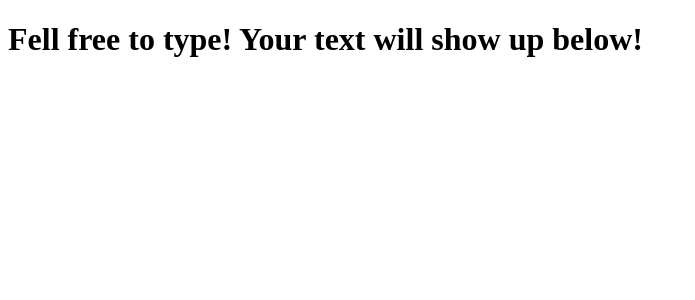
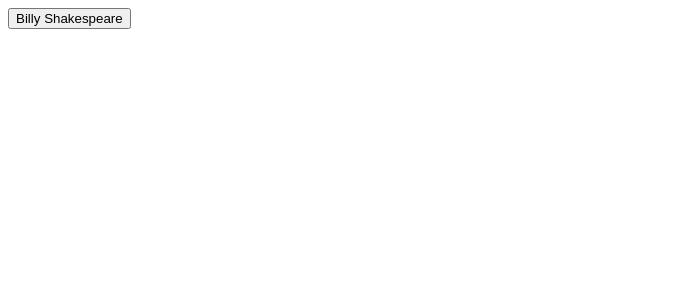
Before and after one commit to sanja-varekamp/ReactHooks, a React (Create React App) app: page / in a window 1280 px wide. Shown: the top 300 px of the page, without its empty margins (0-695 px from the left). Built offline with nearby package versions, Linux system fonts and the light colour scheme.

Commit message:
useContext() Section 4, Video 20/21

```diff
--- a/src/App.js
+++ b/src/App.js
@@ -1,30 +1,36 @@
-import React, {useEffect, useState} from "react";
+import React, { useState, useContext, createContext } from "react";
 
-
+const NameContext = createContext()
 
 function App() {
-    const [userText, setUserText] = useState('')
+    const [name, setName] = useState('Billy Shakespeare');
 
-    function handleUserKeyPress(event) {
-        const { key, keyCode } = event
-        if (keyCode === 32 || (keyCode >= 65 && keyCode <= 90)) {
-            setUserText(`${userText}${key}`)
-        }
-    }
+ return (
+     <NameContext.Provider value={name}>
+       <Child />
+     </NameContext.Provider>
+ )
+}
 
-
-    useEffect(() => {
-        window.addEventListener('keydown', handleUserKeyPress)
-        return window.removeEventListener('keydown', handleUserKeyPress)
-    })
-    return(
-        <div>
-            <h1> Fell free to type! Your text will show up below!</h1>
-            <blockquote>
-                {userText}
-            </blockquote>
-        </div>
+function Child() {
+    return (
+        <section className="child">
+            <Grandchild />
+        </section>
     )
 }
 
+function Grandchild() {
+    return(
+        <div className="grandchild">
+            <Button />
+        </div>
+)
+}
+
+function Button() {
+    const name = useContext(NameContext)
+    return <button>{name}</button>
+}
+
 export default App;
```
Also changed, not shown: Lessons/useContext.md (added, +15 -0 lines).
